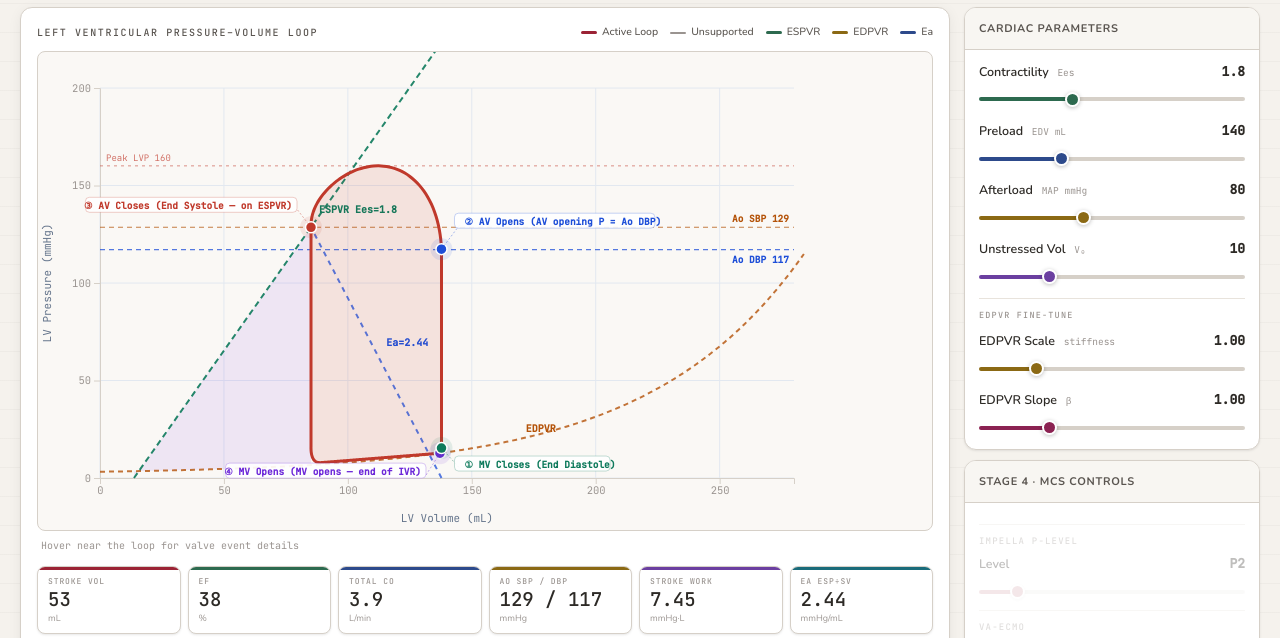
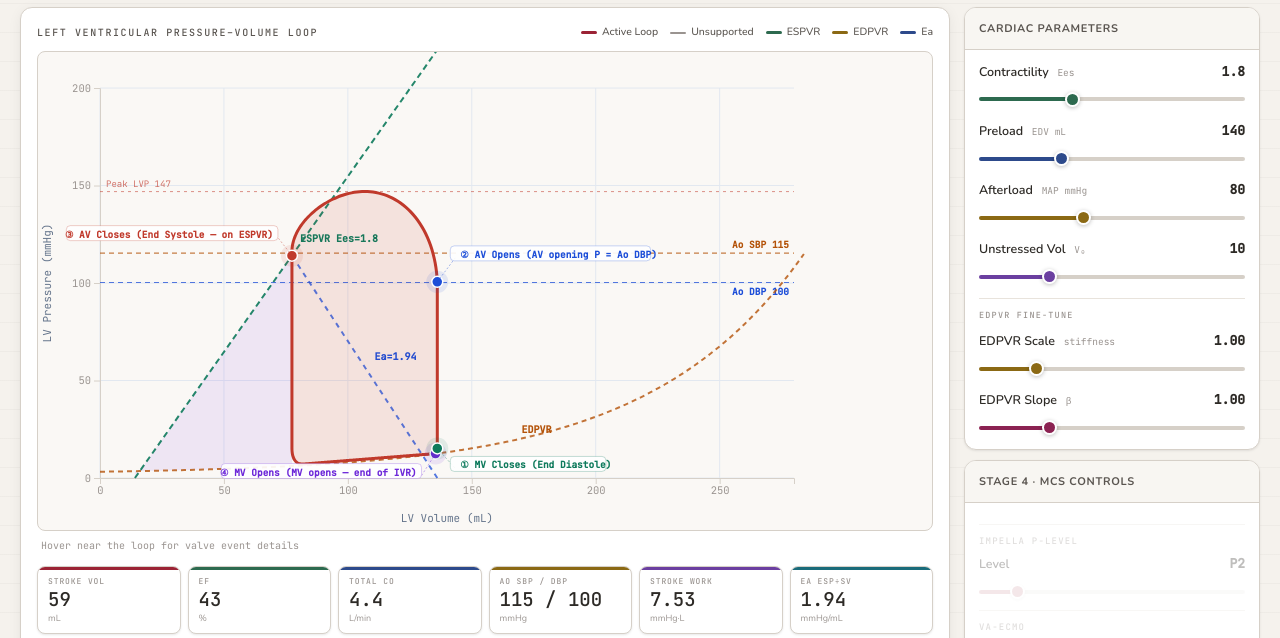
Before and after one commit to torsades-de-pointes/cardiomechanics, a plain HTML site: page index.html in a window 1280 px wide. Shown: the part 130-768 px from the top of the page. Drawn offline with nearby package versions, Linux system fonts and the light colour scheme.

Commit message:
Adjust Rr value and candidate array for calculations

```diff
--- a/index.html
+++ b/index.html
@@ -931,7 +931,7 @@ function solveLoop(cfg,device,pLevel,ecmoRPM){
   let kFillEff=kFill*(1-msReduction);
   if(device==='ecmo') kFillEff=clamp(kFillEff*Math.exp(-0.04*ef),kFillEff*0.45,kFillEff);
 
-  const Rr=0.8;   // lower Rr: aortic runoff more responsive → Ao SBP tracks LV peak better
+  const Rr=0.4;   // lower Rr: aortic runoff more responsive → Ao SBP tracks LV peak better
   const qMax=device==='impella'?(1.5+pLevel*0.65)*1000/60*1.6:0;
   const qECMO=device==='ecmo'?ef*1000/60:0;
   const pF=(plv,pao)=>clamp(0.15+0.85*(1/(1+Math.exp(-(plv-pao+30)/12))),0,1);
@@ -979,7 +979,7 @@ function solveLoop(cfg,device,pLevel,ecmoRPM){
     const key=[cfg.ees,cfg.edv,cfg.map,cfg.v0,cfg.edpvrScale||1,cfg.edpvrSlope||1,cfg.avObs||1,cfg.aiReg||0,cfg.mrReg||0,cfg.msRed||0].join('|');
     if(caoCache.has(key)){C=caoCache.get(key);}
     else{
-      const cands=[1.0,1.2,1.4,1.6,1.8,2.0,2.3,2.6,3.0,3.4,3.8,4.2];
+      const cands=[0.5,0.8,1.0,1.2,1.5,1.8,2.2,2.6,3.0,3.5];
       let best=cands[0],bE=Infinity;
       for(const c of cands){const e=Math.abs(sim(c).sv-80);if(e<bE){bE=e;best=c;}}
       C=best; caoCache.set(key,C);
```
